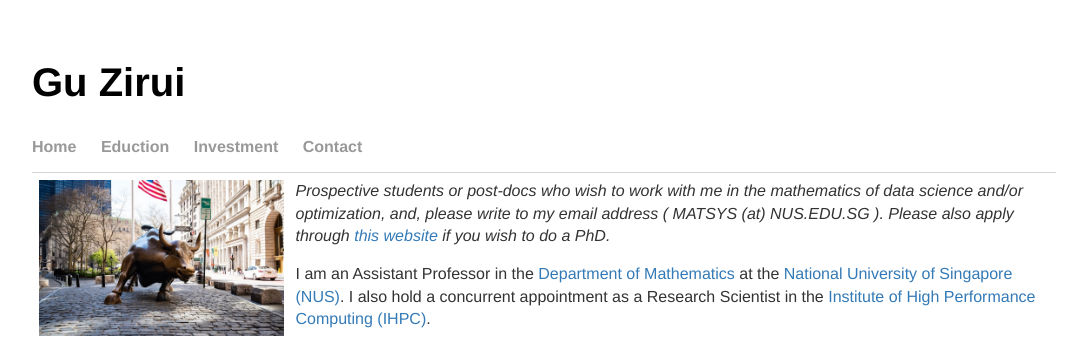
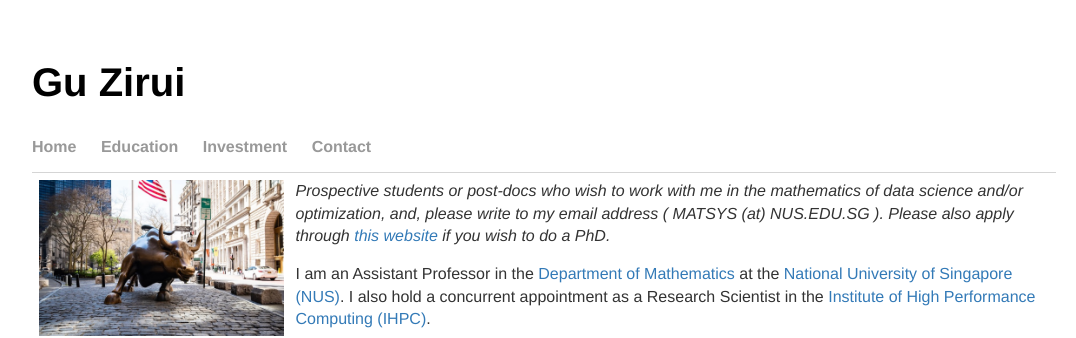
Before and after one commit to ziruigu/ziruigu.github.io, a Jekyll site: the page built from index.html, in a window 1280 px wide. Shown: the top 338 px of the page, without its empty margins (96-1172 px from the left). Built offline with Jekyll 4.4.1, drawn with Linux system fonts in a browser that asks for light colours.

Commit message:
Update default.html

```diff
--- a/_layouts/default.html
+++ b/_layouts/default.html
@@ -10,7 +10,7 @@
             <h1>Gu Zirui</h1>
 	    <ul>
 	      <li><a href="/">Home</a></li>
-	      <li><a href="/eduction/">Eduction</a></li>
+	      <li><a href="/education/">Education</a></li>
 		  <li><a href="/investment/">Investment</a></li>
 		  <li><a href="/contact/">Contact</a></li>
 	    </ul>
```
